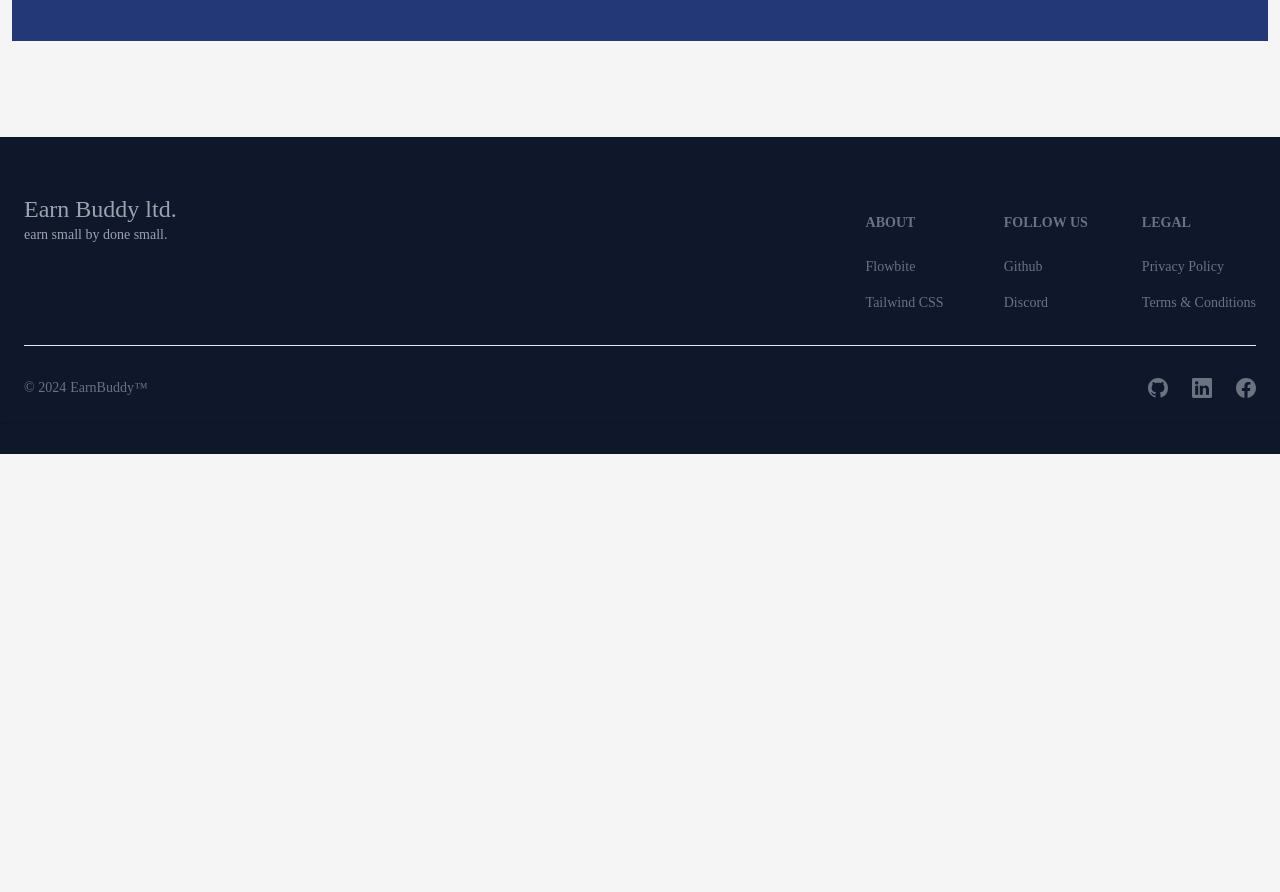
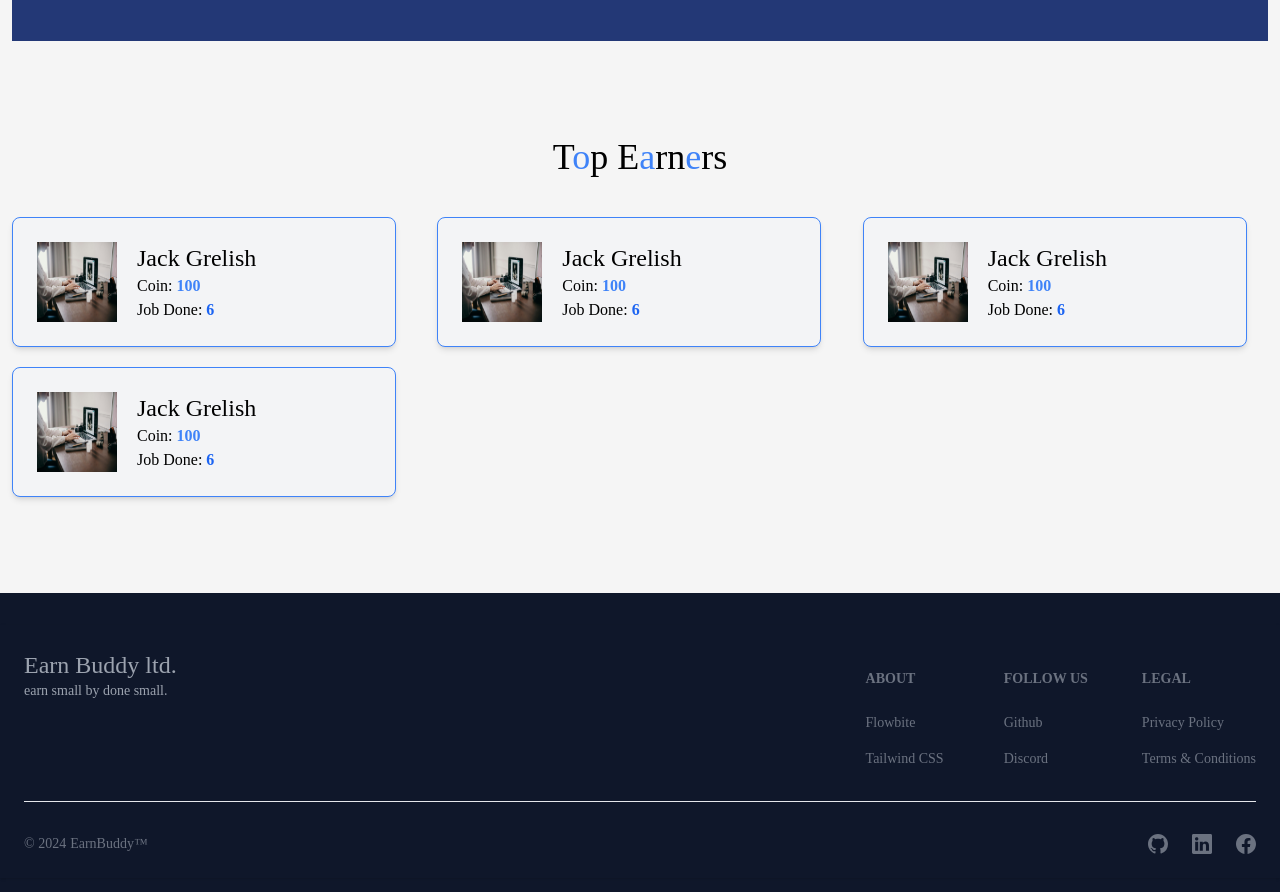
Before and after one commit to noman023/earnBuddy-client, a React (Vite) app: page / in a window 1280 px wide. Shown: the part 1640-2532 px from the top of the page. Before the commit the page ends 2094 px from the top, so only its background shows below. Built offline with nearby package versions, Linux system fonts and the light colour scheme; no server answers.

Commit message:
top earners section added

```diff
--- a/src/pages/Home/Home.jsx
+++ b/src/pages/Home/Home.jsx
@@ -1,7 +1,9 @@
 import { Helmet } from "react-helmet-async";
 import Slider from "./Slider/Slider";
 import FeatureSection from "./FeatureSection/FeatureSection";
+
 import HowItWorksSection from "./HowItWorks/HowItWorks";
+import TopEarners from "./TopEarners/TopEarners";
 
 export default function Home() {
   return (
@@ -13,6 +15,7 @@ export default function Home() {
       <Slider />
       <FeatureSection />
       <HowItWorksSection />
+      <TopEarners />
     </div>
   );
 }
--- /dev/null
+++ b/src/pages/Home/TopEarners/Card.jsx
@@ -0,0 +1,25 @@
+import { Card } from "flowbite-react";
+import manageWorkImg from "../../../assets/slider/manage-work.jpg";
+
+export default function TopEarnersCard() {
+  return (
+    <Card className="max-w-sm bg-gray-100 border-blue-500">
+      <div className="flex gap-5">
+        <div>
+          <img src={manageWorkImg} alt="reviewer image" className="w-20 h-20" />
+        </div>
+
+        <div className="text-black">
+          <h5 className="text-2xl">Jack Grelish</h5>
+
+          <p>
+            Coin: <span className="text-blue-500 font-bold">100</span>
+          </p>
+          <p>
+            Job Done: <span className="text-blue-600 font-bold">6</span>
+          </p>
+        </div>
+      </div>
+    </Card>
+  );
+}
--- /dev/null
+++ b/src/pages/Home/TopEarners/TopEarners.jsx
@@ -0,0 +1,22 @@
+import TopEarnersCard from "./Card";
+
+export default function TopEarners() {
+  return (
+    <div className="my-24">
+      <div className="text-3xl md:text-4xl text-black text-center mb-10">
+        <h1>
+          T<span className="text-blue-500">o</span>p E
+          <span className="text-blue-500">a</span>rn
+          <span className="text-blue-500">e</span>rs
+        </h1>
+      </div>
+
+      <div className="grid grid-cols-1 md:grid-cols-2 lg:grid-cols-3 gap-5 ">
+        <TopEarnersCard />
+        <TopEarnersCard />
+        <TopEarnersCard />
+        <TopEarnersCard />
+      </div>
+    </div>
+  );
+}
```
